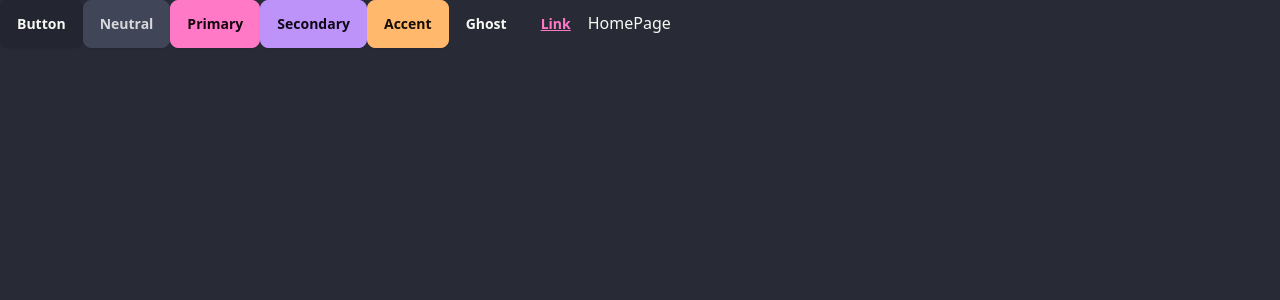
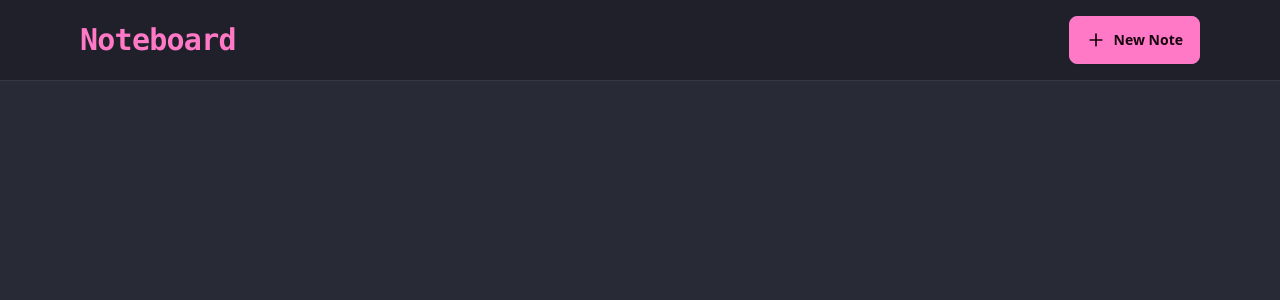
Before and after one commit to LukeZHar/Mern-Noteboard, a React app in the folder frontend/: page / in a window 1280 px wide. Shown: the top 300 px of the page. Built offline with nearby package versions, Linux system fonts and the light colour scheme; the HTML template or start-up script is replaced by a standard one.

Commit message:
feat: add Navbar component and update HomePage layout

```diff
--- a/frontend/package.json
+++ b/frontend/package.json
@@ -10,6 +10,8 @@
     "preview": "vite preview"
   },
   "dependencies": {
+    "axios": "^1.13.1",
+    "lucide-react": "^0.548.0",
     "react": "^19.1.1",
     "react-dom": "^19.1.1",
     "react-hot-toast": "^2.6.0",
--- /dev/null
+++ b/frontend/src/components/Navbar.jsx
@@ -0,0 +1,23 @@
+import React from 'react'
+import { Link } from 'react-router';
+import { PlusIcon } from "lucide-react";
+
+const Navbar = () => {
+  return (
+    <header className='bg-base-300 border-b border-base-content/10'>
+        <div className='mx-auto max-w-6xl p-4'>
+            <div className='flex items-center justify-between'>
+                <h1 className='text-3xl font-bold text-primary font-mono tracking-tight'>Noteboard</h1>
+                <div className='flex items-center gap-4'>
+                    <Link to={"/create"} className="btn btn-primary">
+                        <PlusIcon className='size-5' />
+                        <span>New Note</span>
+                    </Link>
+                </div>
+            </div>
+        </div>
+    </header>
+  )
+}
+
+export default Navbar
--- a/frontend/src/pages/HomePage.jsx
+++ b/frontend/src/pages/HomePage.jsx
@@ -1,16 +1,10 @@
 import React from 'react'
+import Navbar from '../components/Navbar.jsx'
 
 const HomePage = () => {
   return (
-    <div>
-        <button className="btn">Button</button>
-        <button className="btn btn-neutral">Neutral</button>
-        <button className="btn btn-primary">Primary</button>
-        <button className="btn btn-secondary">Secondary</button>
-        <button className="btn btn-accent">Accent</button>
-        <button className="btn btn-ghost">Ghost</button>
-        <button className="btn btn-link">Link</button>
-        HomePage
+    <div className='min-h-screen'>
+        <Navbar />
     </div>
   )
 }
```
Also changed, not shown: 1 other file (tests, documents, lock files or other folders).
